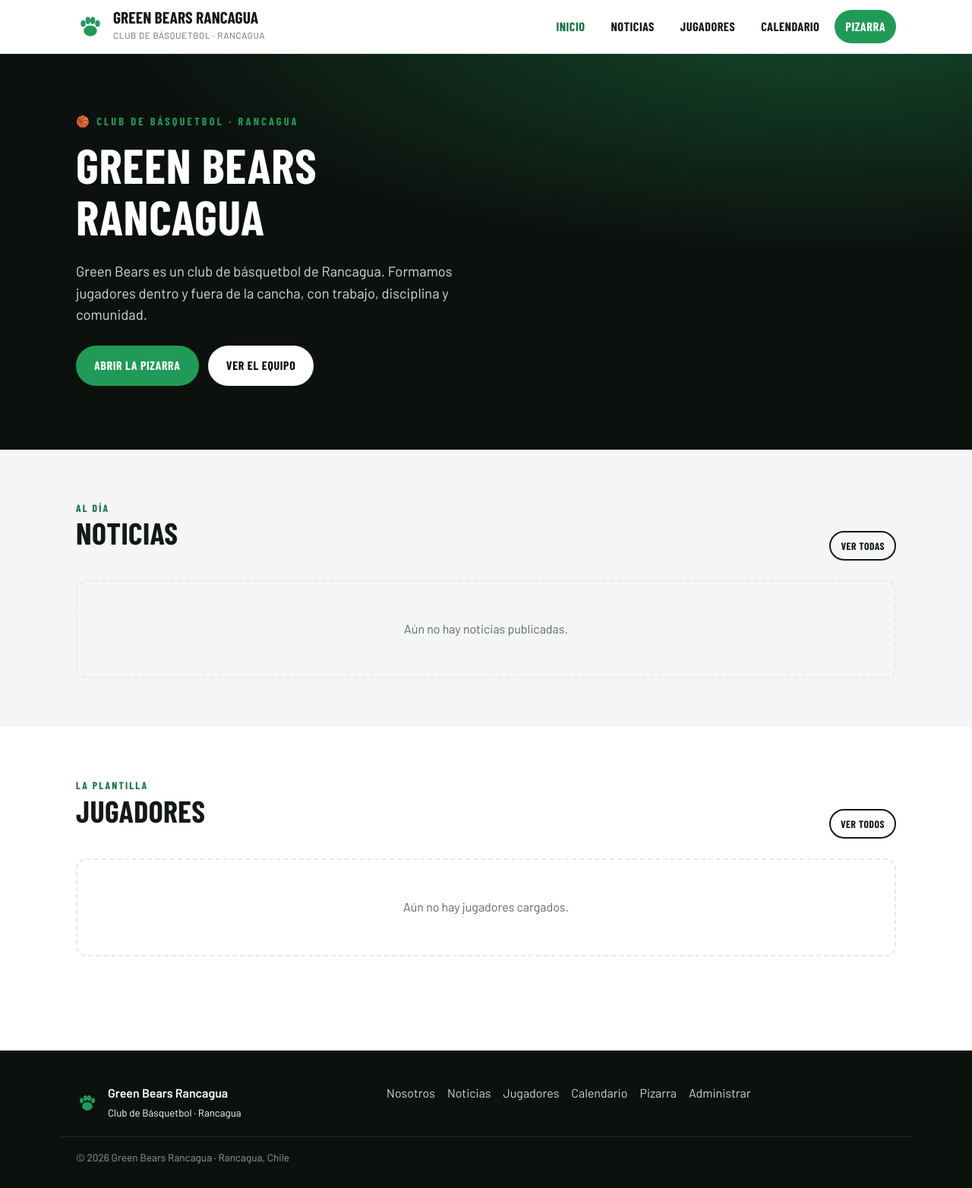
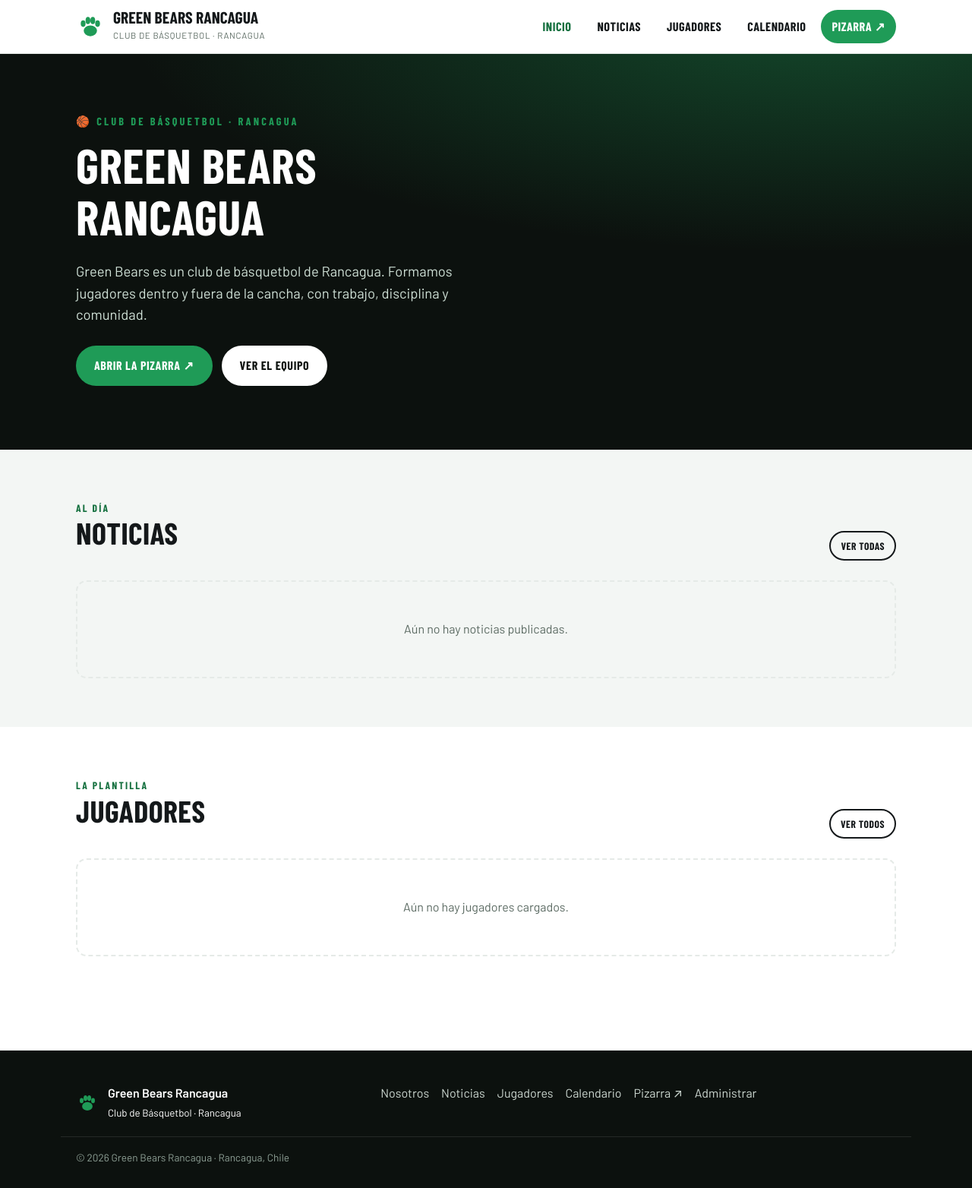
Before and after one commit to gmart002/greenbears-web, a Node server app: page / in a window 1280 px wide. Shown: the whole page at 76% size. Run offline with Node 20, Linux system fonts and the light colour scheme; data comes from the database, SQL or seed files in the repository; data that the repository does not hold is empty; some libraries are stand-ins or nearby versions; some web fonts are replaced.

Commit message:
Pizarra: abrir en su dominio (con login) en pestaña nueva en vez de iframe

```diff
--- a/src/routes/public.js
+++ b/src/routes/public.js
@@ -64,7 +64,8 @@ router.get('/calendario', (req, res) => {
   res.render('calendario', { upcoming, played });
 });
 
-router.get('/pizarra', (req, res) => res.render('pizarra'));
+// La pizarra vive en su propio dominio (con login). Redirigimos al abrirla.
+router.get('/pizarra', (req, res) => res.redirect(res.locals.pizarraUrl || process.env.PIZARRA_URL || 'https://pizarra.grapmining.com'));
 
 router.get('/nosotros', (req, res) => res.render('nosotros'));
 
--- a/views/home.ejs
+++ b/views/home.ejs
@@ -6,7 +6,7 @@
     <h1><%= s.site_title %></h1>
     <p><%= s.about %></p>
     <div class="actions">
-      <a class="btn primary" href="/pizarra">Abrir la Pizarra</a>
+      <a class="btn primary" href="<%= pizarraUrl %>" target="_blank" rel="noopener">Abrir la Pizarra ↗</a>
       <a class="btn light" href="/jugadores">Ver el equipo</a>
     </div>
   </div>
--- a/views/partials/footer.ejs
+++ b/views/partials/footer.ejs
@@ -10,7 +10,7 @@
       <a href="/noticias">Noticias</a>
       <a href="/jugadores">Jugadores</a>
       <a href="/calendario">Calendario</a>
-      <a href="/pizarra">Pizarra</a>
+      <a href="<%= pizarraUrl %>" target="_blank" rel="noopener">Pizarra ↗</a>
       <a href="/admin">Administrar</a>
     </nav>
     <div class="foot-social">
--- a/views/partials/header.ejs
+++ b/views/partials/header.ejs
@@ -31,7 +31,7 @@
       <a href="/noticias" class="<%= path.startsWith('/noticias') ? 'on' : '' %>">Noticias</a>
       <a href="/jugadores" class="<%= path.startsWith('/jugadores') ? 'on' : '' %>">Jugadores</a>
       <a href="/calendario" class="<%= path.startsWith('/calendario') ? 'on' : '' %>">Calendario</a>
-      <a href="/pizarra" class="cta <%= path.startsWith('/pizarra') ? 'on' : '' %>">Pizarra</a>
+      <a href="<%= pizarraUrl %>" target="_blank" rel="noopener" class="cta">Pizarra ↗</a>
     </nav>
   </div>
 </header>
```
